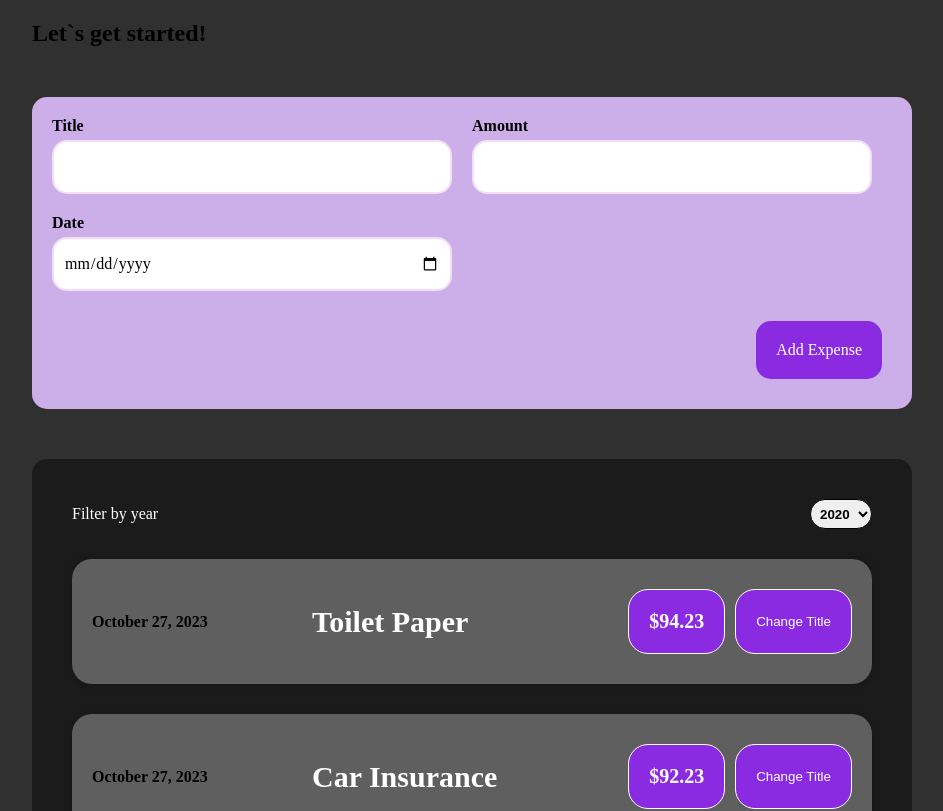
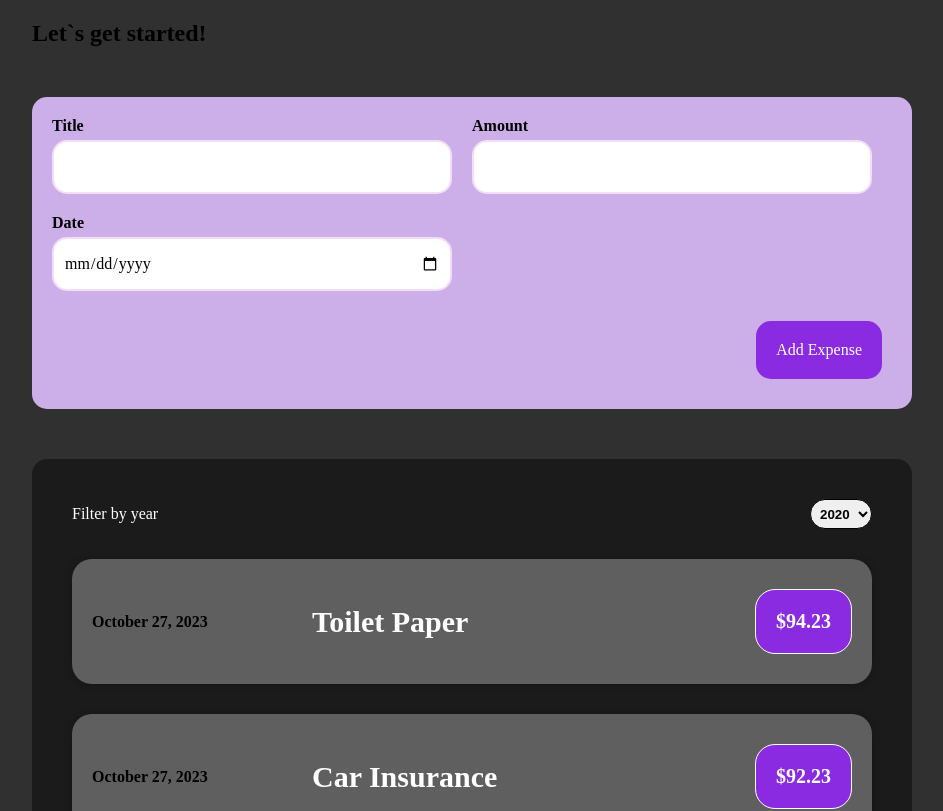
Before and after one commit to LirimMuqolli/React-complete-guide, a React (Create React App) app: page / in a window 1280 px wide. Shown: the top 811 px of the page, without its empty margins (168-1111 px from the left). Built offline with nearby package versions, Linux system fonts and the light colour scheme.

Commit message:
update added a function to add a new expenseForm at expenseItem

```diff
--- a/src/App.js
+++ b/src/App.js
@@ -1,23 +1,21 @@
-
-import './App.css';
-import ExpenseItem from  "./components/expenseitem/ExpenseItem";
-import expenseData from "./components/expenseData/expenseData"
-import NewExpense  from "./components/expenseForm/NewExpense"
-
+import "./App.css";
+import ExpenseItem from "./components/expenseitem/ExpenseItem";
+import expenseData from "./components/expenseData/expenseData";
+import NewExpense from "./components/expenseForm/NewExpense";
+import { useState } from "react";
 
 function App() {
-
- const addExpenseHandler = expense => {
-  console.log("In App.js");
-  console.log(expense)
- }
+  const [expenses, setExpenses] = useState(expenseData);
+  const addExpenseHandler = (expense) => {
+    setExpenses((prevExpenses) => {
+      return  [...prevExpenses,expense];
+    });
+  };
   return (
-    <div className='App'>
+    <div className="App">
       <h2>Let`s get started!</h2>
       <NewExpense onAddExpense={addExpenseHandler} />
-
-      <ExpenseItem expenseData={expenseData} />
-
+      <ExpenseItem expenseData={expenses} />
     </div>
   );
 }
--- a/src/components/expenseitem/ExpenseItem.tsx
+++ b/src/components/expenseitem/ExpenseItem.tsx
@@ -15,26 +15,9 @@ interface ExpenseData {
 }
 
 const ExpenseItem: React.FC<ExpenseData> = ({ expenseData }) => {
-  const [expenseDataa, setExpenseData] = useState(expenseData);
 
-  const handleClick = (expenseId: number) => {
-    // Create a copy of the expenseData array
-    const updatedExpenses = [...expenseData];
 
-    // Find the index of the expense with the given ID
-    const expenseIndex = updatedExpenses.findIndex(
-      (expense) => expense.id === expenseId
-    );
 
-    // Check if the expense with the given ID exists
-    if (expenseIndex !== -1) {
-      // Update the title for the specific expense
-      updatedExpenses[expenseIndex].title = "updated";
-
-      // Update the state with the updated expenseData
-      setExpenseData(updatedExpenses);
-    }
-  };
   const [filteredYear,setFilteredYear] = useState('2020');
   const filterChangeHandler = (selectedYear:any) => {
     setFilteredYear(selectedYear)
@@ -46,7 +29,6 @@ const ExpenseItem: React.FC<ExpenseData> = ({ expenseData }) => {
       {expenseData.map((expense) => (
         <div key={expense.id} className="expense-item">
           <ExpenseDate date={expense.date} />
-
           <div className="expense-item_description">
             <h2>{expense.title}</h2>
           </div>
@@ -54,12 +36,6 @@ const ExpenseItem: React.FC<ExpenseData> = ({ expenseData }) => {
             <div className="expense-item_price">
               <p className="expense-item-price-text">${expense.amount}</p>
             </div>
-            <button
-              className="change_title_button"
-              onClick={() => handleClick(expense.id)}
-            >
-              Change Title
-            </button>
           </div>
         </div>
       ))}
```
